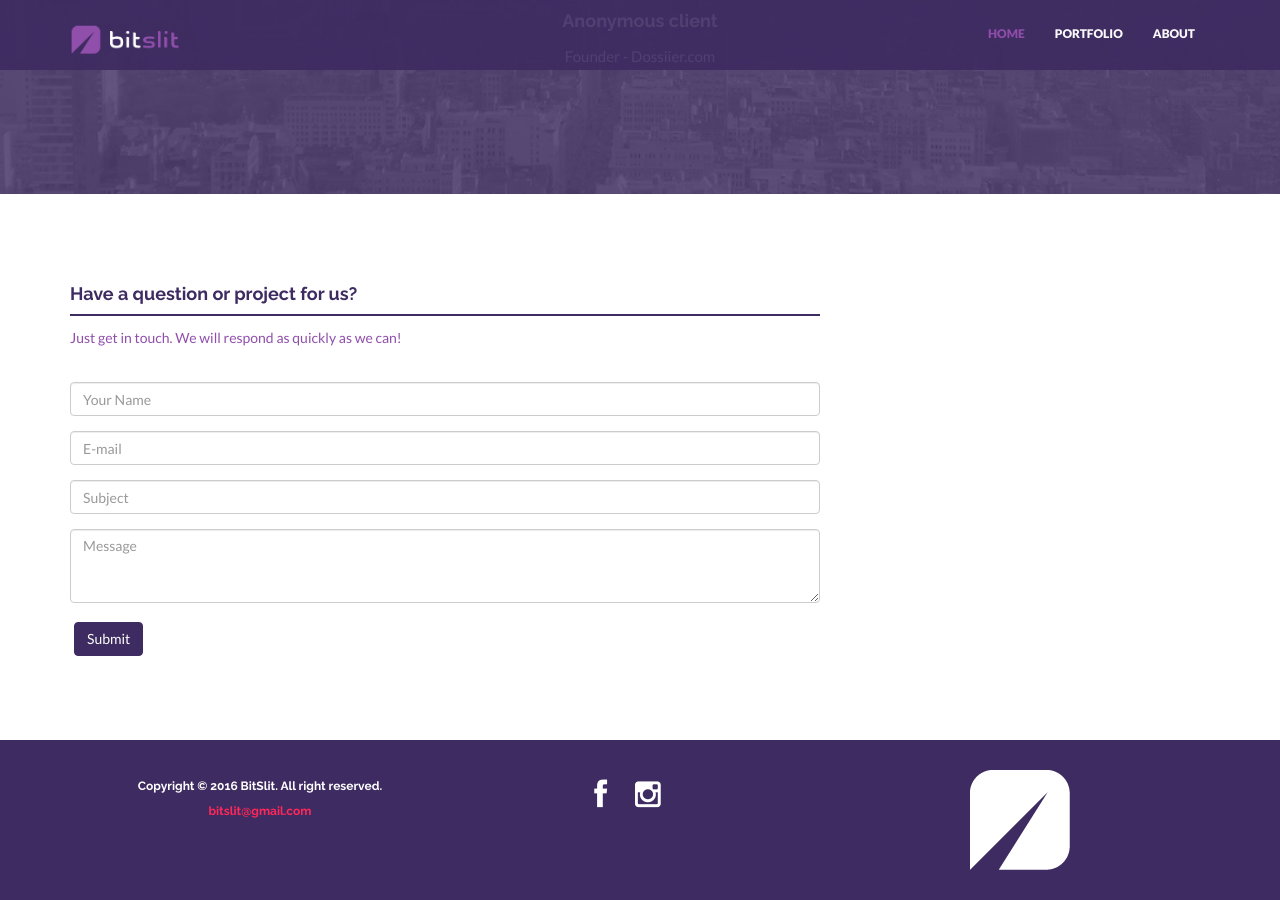
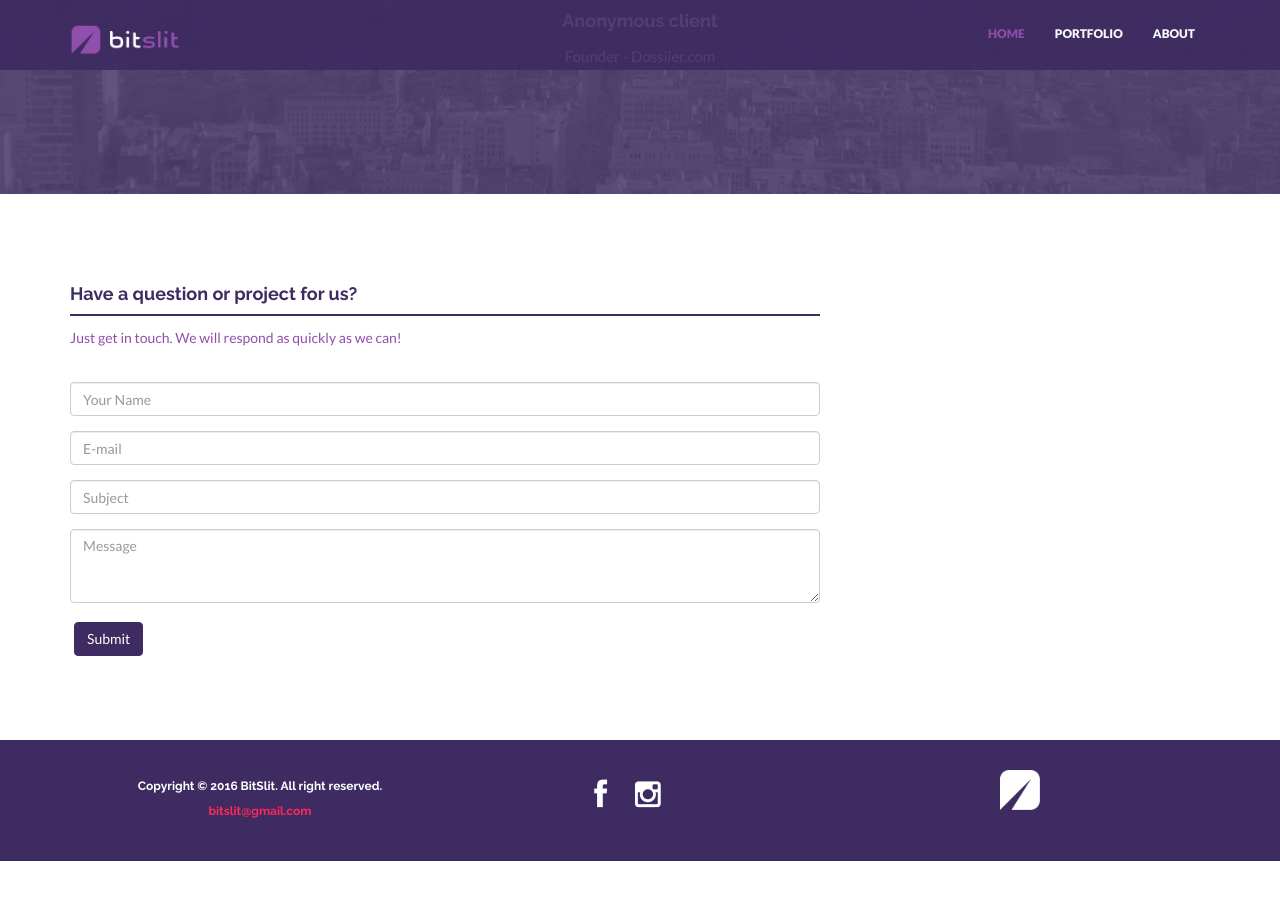
Before and after one commit to bitslit/portfolio, a Jekyll site: the page built from index.html, in a window 1280 px wide and 900 px high, scrolled down 2235 px. Built offline with Jekyll 4.4.1, drawn with Linux system fonts in a browser that asks for light colours; nearby versions of some CDN libraries; after the commit the page ends 3096 px from its top, so only the background shows below that.

Commit message:
Update footer.html

```diff
--- a/_includes/footer.html
+++ b/_includes/footer.html
@@ -15,7 +15,7 @@
                                                 </p>
                                     </div>
                                     <div class="col-lg-4">
-                                                <img src="../portfolio/assets/logovan.png" width="100" height="100" />
+                                                <img src="../portfolio/assets/logovan.png" width="40" height="40" />
                                     </div>
 
                         </div><! --/row -->
```
